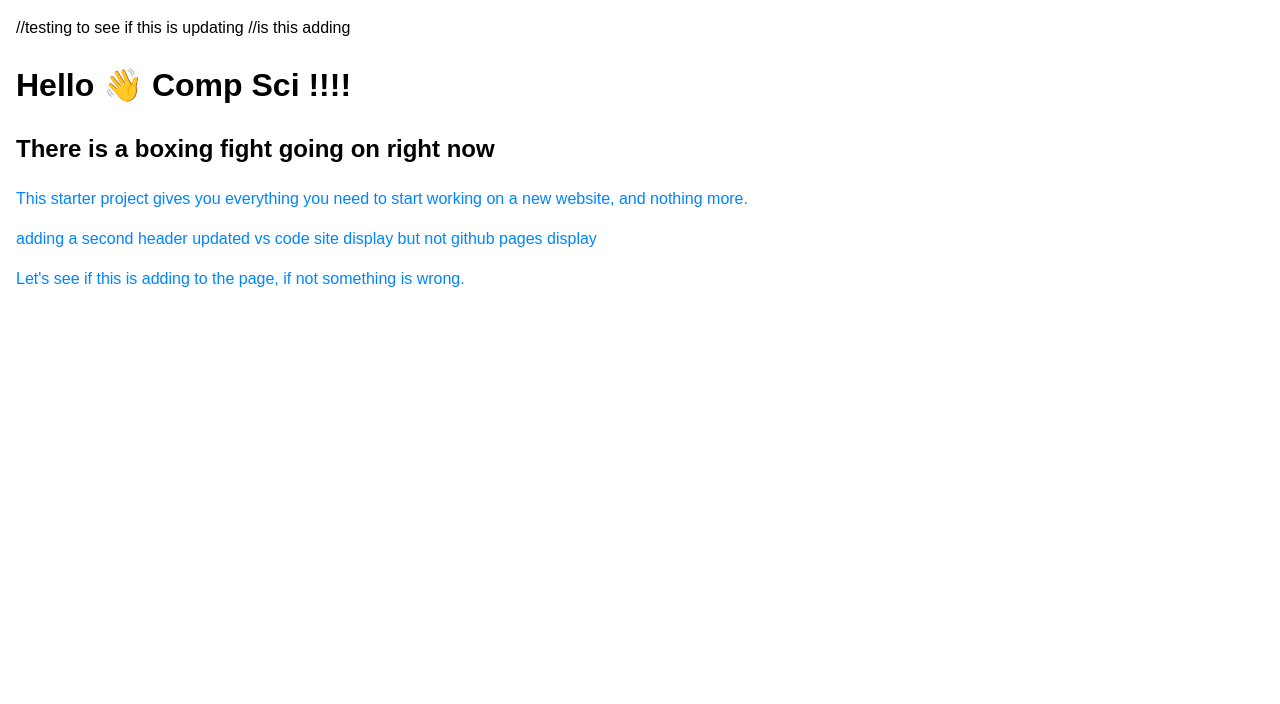
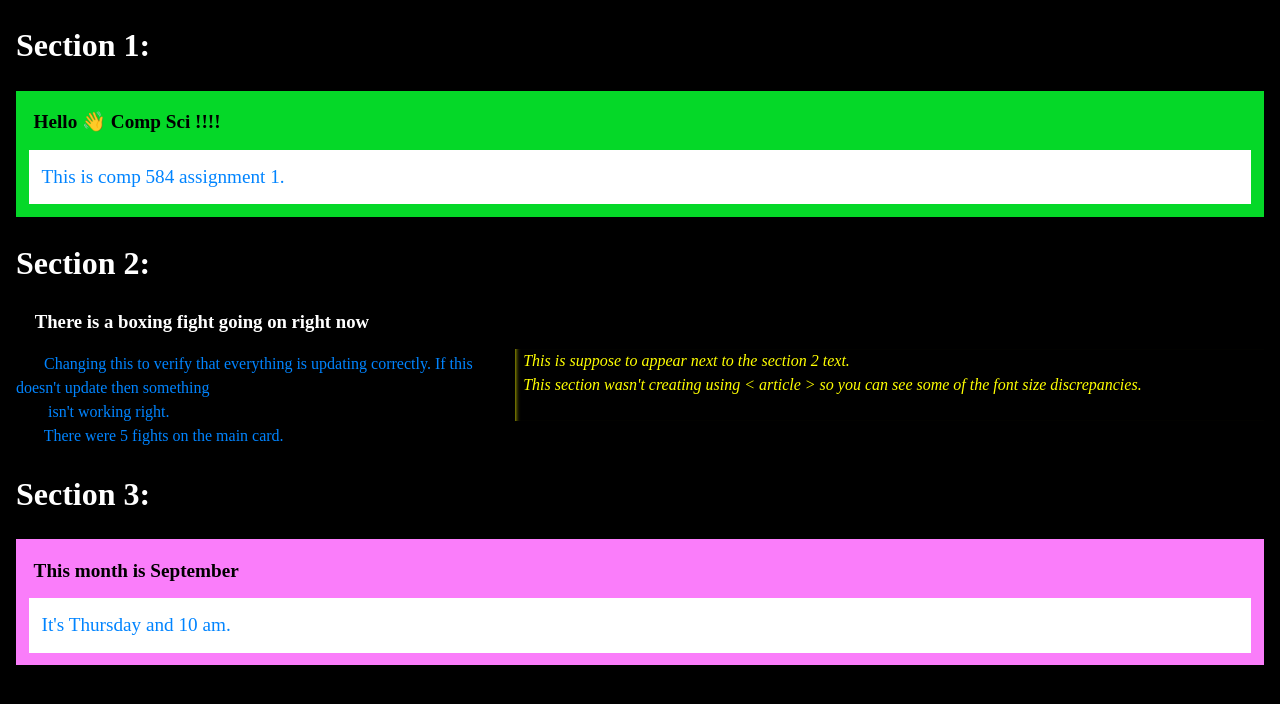
Before and after one commit to MatthewCab/comp584-hw1, a plain HTML site: page index.html in a window 1280 px wide. Drawn offline with Linux system fonts and the light colour scheme.

Commit message:
updated many details

```diff
--- a/index.html
+++ b/index.html
@@ -5,37 +5,61 @@
     <meta name="viewport" content="width=device-width, initial-scale=1" />
     <link rel="icon" href="https://glitch.com/favicon.ico" />
 
-    <title>Hello CSUN!</title>
+    <!-- changed title -->
+    <title>HW_1!</title>
 
 
     <!-- import the webpage's stylesheet -->
     <link rel="stylesheet" href="style.css" />
 
 
-    //testing to see if this is updating
-    //is this adding
+    <!-- testing to see if this is updating -->
+    <!-- is this adding -->
     <!-- import the webpage's javascript file -->
     <script src="script.js" defer></script>
+    <style> body{background-color: black;} </style>
+
   </head>
   <body>
+
     <!-- this is the start of content -->
-    <h1>
-      Hello 👋 Comp Sci !!!!
-    </h1>
+    <!-- Section 1 created using article-->
+    <h1> Section 1: </h1>
+    <article class = "heading-section-1">
+      <h2>
+        Hello 👋 Comp Sci !!!!
+      </h2>
+      <article class = "intro-section-1">
+        <p> This is comp 584 assignment 1. </p>
+      </article>
+    </article>
 
-    <h2>
-      There is a boxing fight going on right now
-    </h2>
+    <!-- Section 2 created made not using article -->
+    <!-- also made use of the tab and return commands -->
+    <h1> Section 2: </h1>
+    <h3>
+      &emsp;There is a boxing fight going on right now
+    </h3>
 
+    <aside> <p1>
+      This is suppose to appear next to the section 2 text. <br>This section wasn't creating using < article > so you can see some of the font size discrepancies.<br><br>
+    </p1></aside>
     <p>
-      This starter project gives you everything you need to start working on a new
-      website, and nothing more.
+      &emsp;&nbsp;&nbsp;  Changing this to verify that everything is updating correctly. If this doesn't update then something<br>&emsp;&emsp;isn't working right.
+      <br>&emsp;&nbsp;&nbsp; There were 5 fights on the main card.
     </p>
-    <p>
-      adding a second header updated vs code site display but not github pages display
-    </p>
-    <p>
-      Let's see if this is adding to the page, if not something is wrong.
-    </p>
+
+    <!-- Section 3 created using article -->
+    <h1> Section 3: </h1>
+    <article class = "heading-section-3">
+      <h2>
+        This month is September
+      </h2>
+      <article class = "intro-section-3">
+        <p> It's Thursday and 10 am. </p>
+      </article>
+    </article>
+
   </body>
+
 </html>
--- a/style.css
+++ b/style.css
@@ -15,7 +15,7 @@ html {
 /* adjust typography defaults */
 body {
   margin: 1rem;
-  font-family: sans-serif;
+  font-family: 'Times New Roman', Times, serif;
   line-height: 1.5;
 }
 
@@ -26,6 +26,74 @@ video {
   max-width: 100%;
 }
 
+h1 {
+  margin-block: 0.67em;
+  font-size: 2em;
+  color: white;
+}
+h3 {
+  margin-block: 0.67em;
+  color: white;
+}
+
 p {
   color: rgb(0, 132, 255);
 }
+
+/*section 1 formatting*/
+.heading-section-1{
+  margin: 0;
+  padding: 0.3rem;
+  background-color: #05d828;
+}
+
+.heading-section-1 > h2,
+.intro-section-1 {
+  margin: 0.5rem;
+  padding: 0.3rem;
+  font-size: 1.2rem;
+}
+
+.intro-section-1 {
+  background: right/contain content-box border-box no-repeat
+  white;
+}
+
+.intro-section-1 > p {
+  margin: 0.5rem;
+  font-size: 1.2rem;
+}
+
+/*section 3 formatting*/
+.heading-section-3 {
+  margin: 0;
+  padding: 0.3rem;
+  background-color: #fa7dfa;
+}
+
+.heading-section-3 > h2,
+.intro-section-3 {
+  margin: 0.5rem;
+  padding: 0.3rem;
+  font-size: 1.2rem;
+}
+
+.intro-section-3 {
+  background: right/contain content-box border-box no-repeat
+  white;
+}
+
+.intro-section-3 > p {
+  margin: 0.5rem;
+  font-size: 1.2rem;
+}
+
+aside {
+  width:60%;
+  padding-left: 0.5rem;
+  margin-left: 0.5rem;
+  float:right;
+  box-shadow: inset 5px 0 5px -5px yellow;
+  font-style: italic;
+  color: yellow;
+}
```
